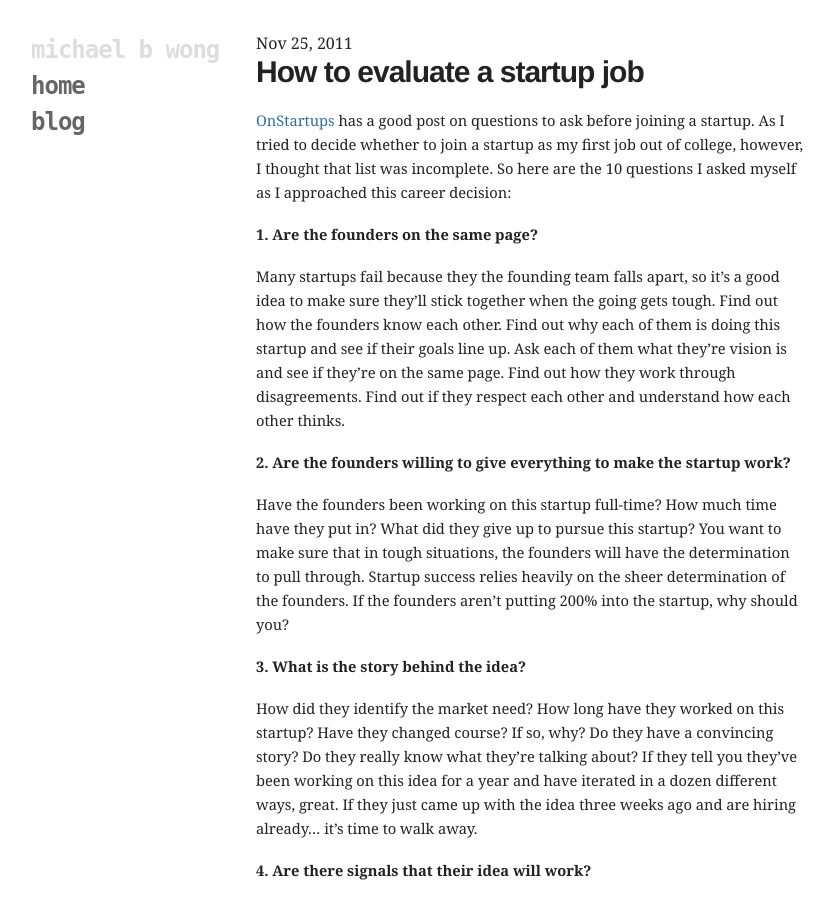
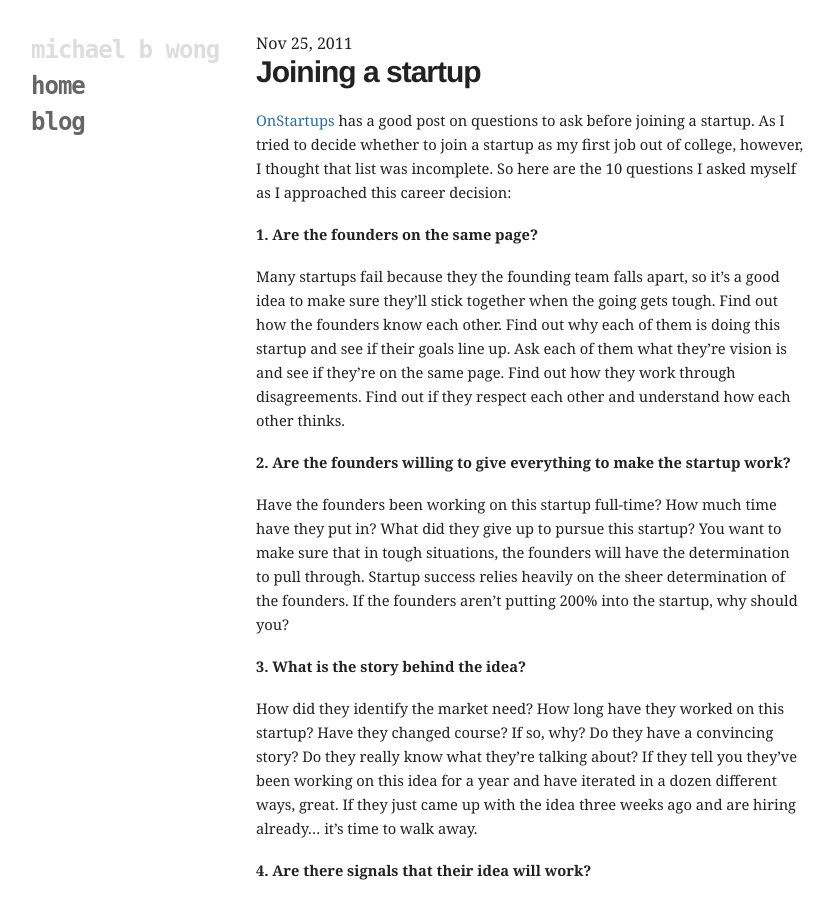
Before and after one commit to mbwong/mbwong.github.com, a Jekyll site: the page built from _posts/2011-11-25-10-questions-to-ask-before-joining-a-startup.md, in a window 1280 px wide and 900 px high. Shown: the whole window, without its empty margins (94-928 px from the left). Built offline with Jekyll 4.4.1, drawn with Linux system fonts in a browser that asks for light colours.

Commit message:
Update 2011-11-25-10-questions-to-ask-before-joining-a-startup.md

```diff
--- a/_posts/2011-11-25-10-questions-to-ask-before-joining-a-startup.md
+++ b/_posts/2011-11-25-10-questions-to-ask-before-joining-a-startup.md
@@ -2,10 +2,10 @@
 tags:
 - life
 - career
-title: How to evaluate a startup job
+title: Joining a startup
 layout: post
 ---
-# How to evaluate a startup job
+# Joining a startup
 
 [OnStartups](http://onstartups.com/tabid/3339/bid/122/Joining-A-Startup-Top-6
 -Questions-You-Should-Ask.aspx) has a good post on questions to ask before
```
